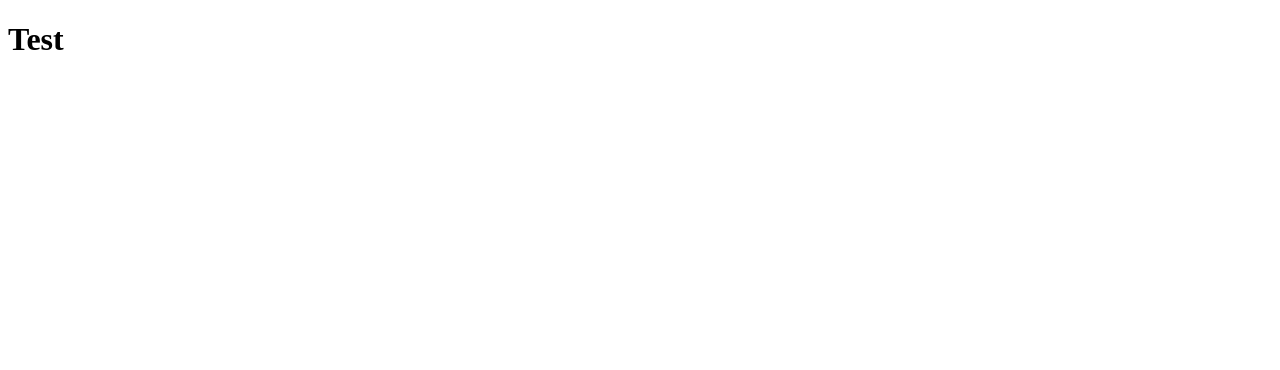
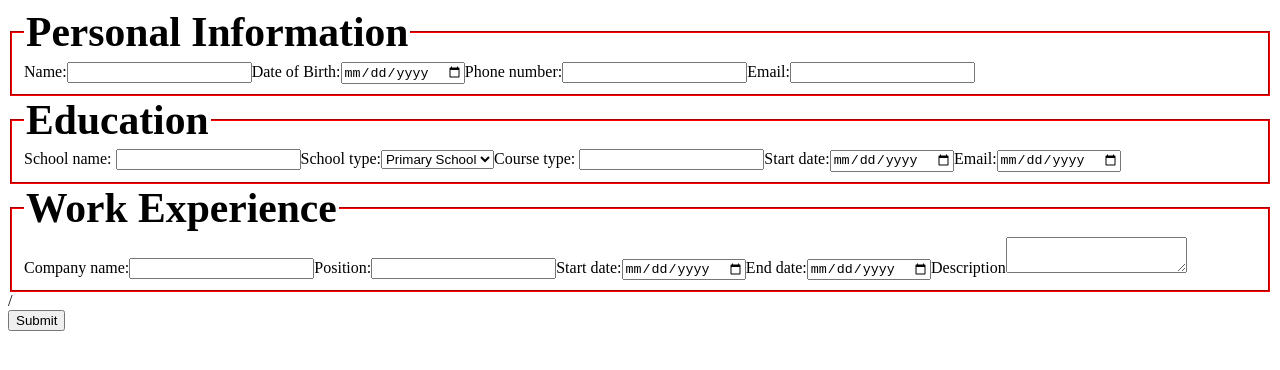
Before and after one commit to DrZero1234/odin_cv_project, a React (Create React App) app in the folder cv-project/: page / in a window 1280 px wide. Shown: the top 370 px of the page. Built offline with nearby package versions, Linux system fonts and the light colour scheme.

Commit message:
Boilerplate html added

```diff
--- a/cv-project/src/App.css
+++ /dev/null
@@ -1,40 +0,0 @@
-.App {
-    text-align: center;
-}
-
-
-.App-logo {
-    height: 40vmin;
-    pointer-events: none;
-}
-
-@media (prefers-reduced-motion: no-preference) {
-    .App-logo {
-        animation: App-logo-spin infinite 20s linear;
-    }
-}
-
-.App-header {
-    background-color: #282c34;
-    min-height: 100vh;
-    display: flex;
-    flex-direction: column;
-    align-items: center;
-    justify-content: center;
-    font-size: calc(10px + 2vmin);
-    color: white;
-}
-
-.App-link {
-    color: #61dafb;
-}
-
-@keyframes App-logo-spin {
-    from {
-        transform: rotate(0deg);
-    }
-
-    to {
-        transform: rotate(360deg);
-    }
-}
--- a/cv-project/src/App.js
+++ b/cv-project/src/App.js
@@ -1,14 +1,154 @@
-import "./App.css"
+import "./styles/App.css"
 import React, {Component} from "react";
 
-class App extends Component {
+
+
+
+class Personal extends Component {
   constructor() {
     super()
   }
 
   render() {
     return(
-      <div><h1>Test</h1></div>
+      <div>
+        <fieldset>
+          <legend>Personal Information</legend>
+          <label htmlFor="person-name">Name:</label>
+          <input type="text" id="person-name" required></input>
+
+          <label htmlFor="person-birthdate">Date of Birth:</label>
+          <input type="date" id="person-birthdate" required></input>
+
+          <label htmlFor="person-phone">Phone number:</label>
+          <input type="tel" id="person-phone" required></input>
+
+          <label htmlFor="person-email">Email:</label>
+          <input type="email" id="person-email" required></input>
+        </fieldset>
+      </div>
+    )
+  }
+}
+
+class Education extends Component {
+  constructor() {
+    super()
+  }
+
+
+
+  render() {
+
+    const school_types = [
+      {
+        label: "Primary School",
+        value: "primary"
+      },
+
+      {
+        label: "High School",
+        value: "highschool",
+      },
+
+      {
+        label: "College",
+        value: "college",
+      },
+
+      {
+        label: "University",
+        value: "university",
+      },
+
+      {
+        label: "Other",
+        value: "other",
+      },
+    ]
+
+      return(
+        <div>
+          <fieldset>
+            <legend>Education</legend>
+            <label htmlFor="school-name">School name: </label>
+            <input type="text" id="school-name" required></input>
+
+            <label htmlFor="school-type">School type:</label>
+            <select name="school-type" id="school-type" form = "cv-form">
+              {school_types.map((school) => (
+                <option value={school.value}>{school.label}</option>
+              ))}
+            </select>
+
+            <label htmlFor="school-name">Course type: </label>
+            <input type="text" id="course-name" required></input>
+
+            <label htmlFor="school-start">Start date:</label>
+            <input type="date" id="school-start" required></input>
+
+            <label htmlFor="school-end">Email:</label>
+            <input type="date" id="school-end" required></input>
+          </fieldset>
+        </div>
+    )}
+}
+
+class Work extends Component {
+  constructor() {
+    super()
+  }
+
+
+
+  render() {
+
+      return(
+        <div>
+          <fieldset>
+            <legend>Work Experience</legend>
+            <label htmlFor="work-name">Company name:</label>
+            <input type="text" id="work-name" required></input>
+
+            <label htmlFor="work-position">Position:</label>
+            <input type="text" id="work-position" required></input>
+
+            <label htmlFor="work-start">Start date:</label>
+            <input type="date" id="work-start" required></input>
+
+            <label htmlFor="work-end">End date:</label>
+            <input type="date" id="work-end" required></input>
+
+            <label htmlFor="work-desc">Description</label>
+            <textarea id="work-desc">   </textarea>
+            </fieldset>
+      </div>
+    )}
+}
+
+class App extends Component {
+  constructor() {
+    super()
+
+
+  }
+
+  render() {
+    return(
+      <div>
+        <form id="cv-form">
+          <div id="personal" class = "cv-section">
+            <Personal />
+          </div>
+          <div id="education" class = "cv-section">
+            <Education />
+          </div>
+          <div id="work" class="cv-section">
+            <Work />
+          /</div>
+          <input type="submit"></input>
+        </form>
+      </div>
     )
   }
 
--- /dev/null
+++ b/cv-project/src/components/BasicInformation.js
@@ -0,0 +1 @@
+import React, {Component} from "react";
--- /dev/null
+++ b/cv-project/src/styles/App.css
@@ -0,0 +1,15 @@
+html {
+    margin: 0;
+    padding: 0;
+    box-sizing: border-box;
+}
+
+fieldset {
+    border-color: red;
+}
+
+legend {
+    font-size: 2.6em;
+    font-weight: bold;
+
+}
```
